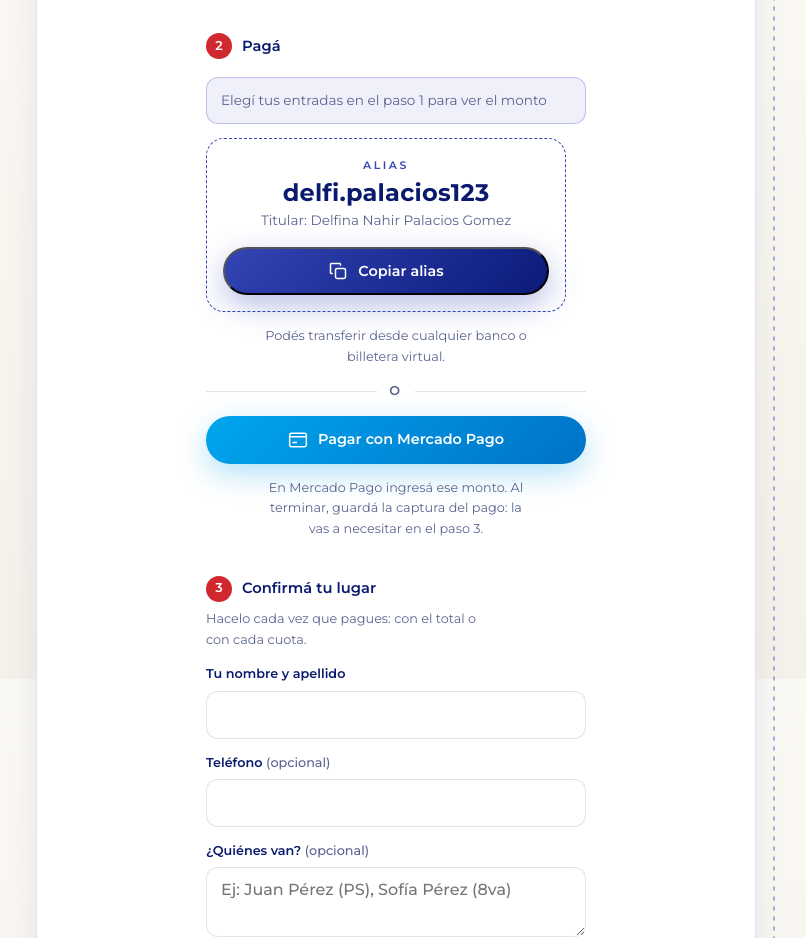
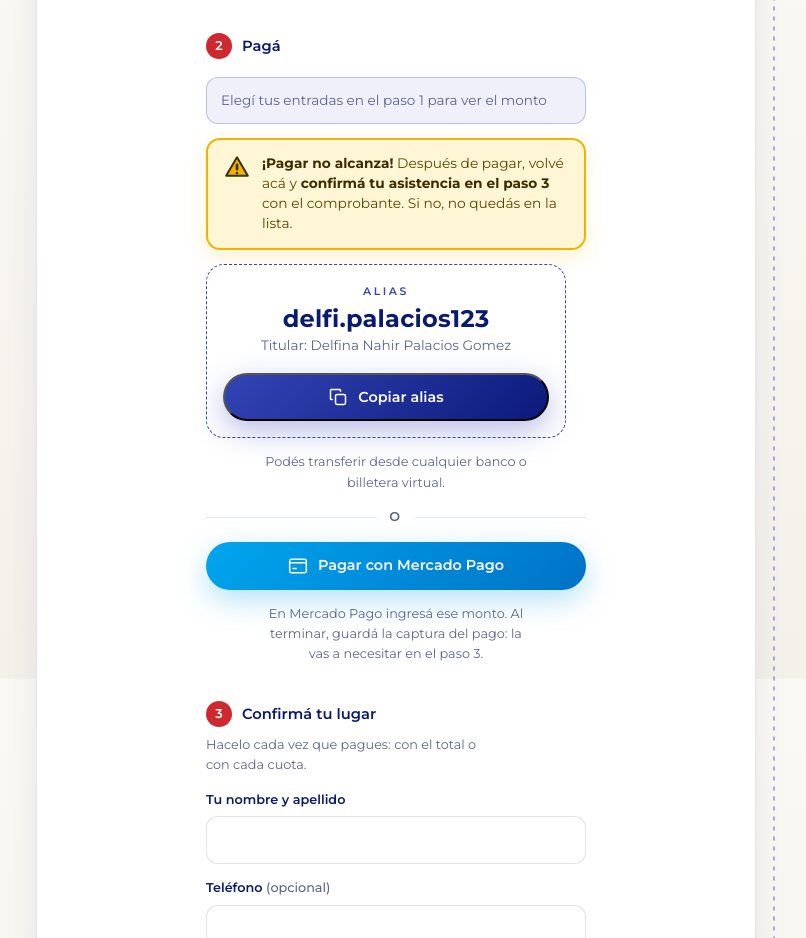
Before and after one commit to IvanCsir/cena-hockey, a plain HTML site: page index.html in a window 1280 px wide. Shown: the part 4121-5059 px from the top of the page, without its empty margins (244-1050 px from the left). Drawn offline with nearby package versions, Linux system fonts and the light colour scheme.

Commit message:
Aviso en el paso 2: confirmar asistencia en el paso 3 después de pagar

```diff
--- a/css/styles.css
+++ b/css/styles.css
@@ -671,6 +671,28 @@ a { color: inherit; }
 .pago__monto.is-listo { color: var(--heading); font-weight: 600; }
 .pago__monto strong { font-family: var(--font-display); font-size: 1.6rem; font-weight: 600; line-height: 1; color: var(--secondary); white-space: nowrap; }
 .pago__hint--sm { margin-bottom: .6rem; }
+
+/* Aviso: después de pagar hay que confirmar en el paso 3 */
+.pago__aviso {
+  display: flex;
+  gap: 12px;
+  align-items: flex-start;
+  padding: 14px 16px;
+  border-radius: 14px;
+  background: #fff6d6;
+  border: 2px solid #f0b400;
+  color: #5c4300;
+  font-size: .86rem;
+  line-height: 1.45;
+  text-align: left;
+  box-shadow: 0 8px 22px rgba(240, 180, 0, .18);
+}
+.pago__aviso p { margin: 0; }
+.pago__aviso strong { color: #3d2c00; }
+.pago__aviso svg {
+  flex: 0 0 26px; height: 26px;
+  fill: #f0b400; stroke: #3d2c00; stroke-width: 1.8; stroke-linecap: round; stroke-linejoin: round;
+}
 .pago__o {
   display: flex;
   align-items: center;
--- a/index.html
+++ b/index.html
@@ -36,7 +36,7 @@
   <link rel="preconnect" href="https://fonts.gstatic.com" crossorigin>
   <link href="https://fonts.googleapis.com/css2?family=Cormorant+Garamond:ital,wght@0,500;0,600;1,500&family=Montserrat:wght@400;500;600;700&display=swap" rel="stylesheet">
   <!-- ?v=: cambiar el número en cada cambio para que los celulares no usen la versión vieja guardada -->
-  <link rel="stylesheet" href="css/styles.css?v=3">
+  <link rel="stylesheet" href="css/styles.css?v=4">
 </head>
 <body>
 
@@ -253,6 +253,11 @@
           <strong data-monto-valor></strong>
         </div>
 
+        <div class="pago__aviso" role="note">
+          <svg viewBox="0 0 24 24" aria-hidden="true"><path d="M12 3 2 20h20L12 3Z"/><path d="M12 10v4M12 17.5v.01" fill="none" stroke-width="2.4"/></svg>
+          <p><strong>¡Pagar no alcanza!</strong> Después de pagar, volvé acá y <strong>confirmá tu asistencia en el paso 3</strong> con el comprobante. Si no, no quedás en la lista.</p>
+        </div>
+
         <div class="pago__box">
           <p class="pago__label">Alias</p>
           <p class="pago__alias" data-alias>PENDIENTE</p>
```
